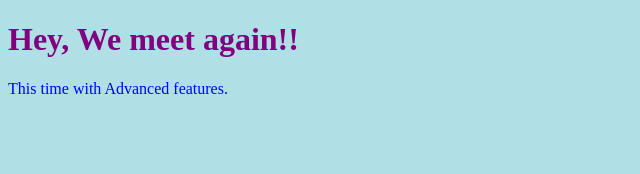
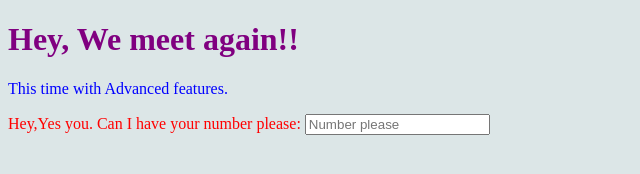
Before and after one commit to Adriantutuianu/Advanced-HTML-Course, a plain HTML site: page index.html in a window 1280 px wide. Shown: the whole page, without its empty margins (0-640 px from the left). Drawn offline with Linux system fonts and the light colour scheme.

Commit message:
Input text

```diff
--- a/index.html
+++ b/index.html
@@ -9,12 +9,16 @@
 				color:blue;
 			}
 			body {
-				background-color:powderblue;
+				background-color:rgb(220, 230, 231);
 			}
 		</style>
 	</head>
 	<body>
 		<h1>Hey, We meet again!!</h1>
 		<p>This time with Advanced features.</p>
+		<p style="color:red">
+		Hey,Yes you. Can I have your number please:
+		<input type="text" placeholder="Number please">
+		</p>
 	</body>
 </html>
```
